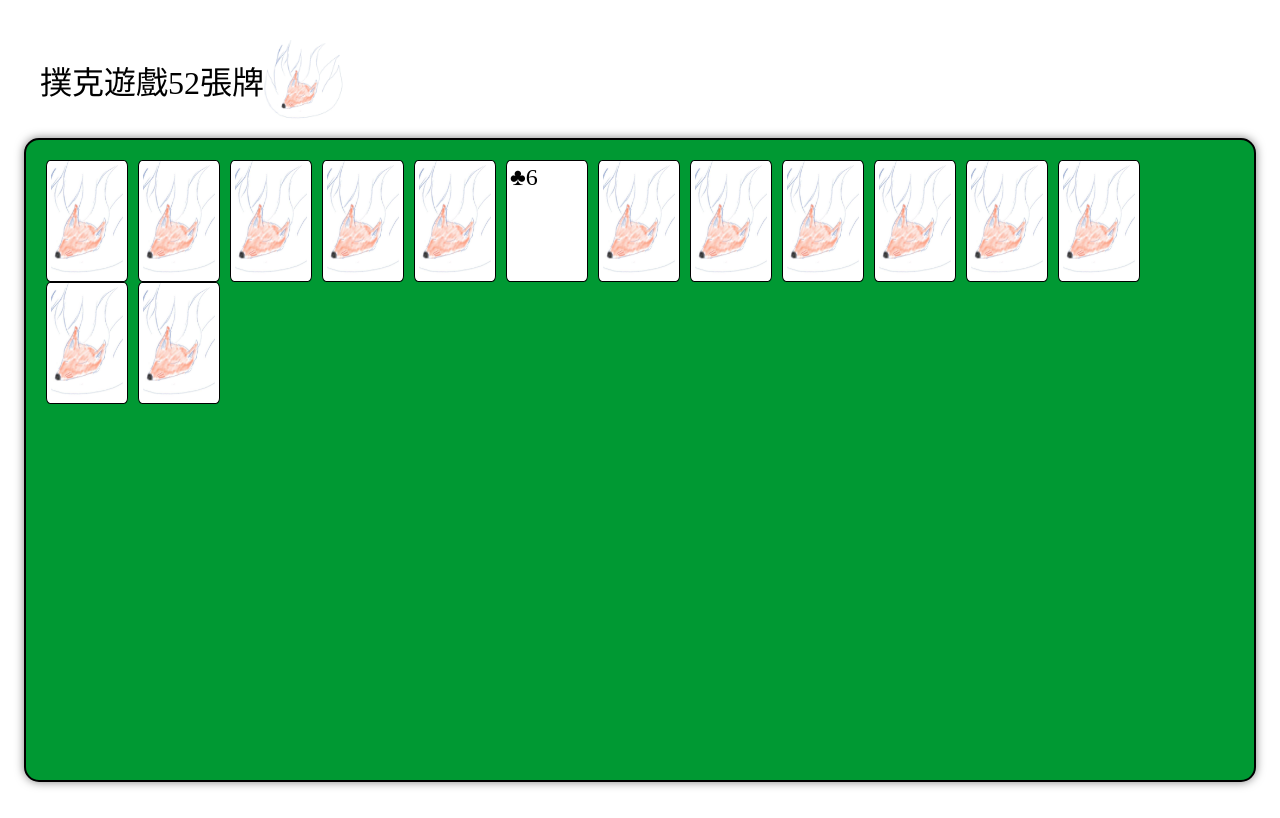
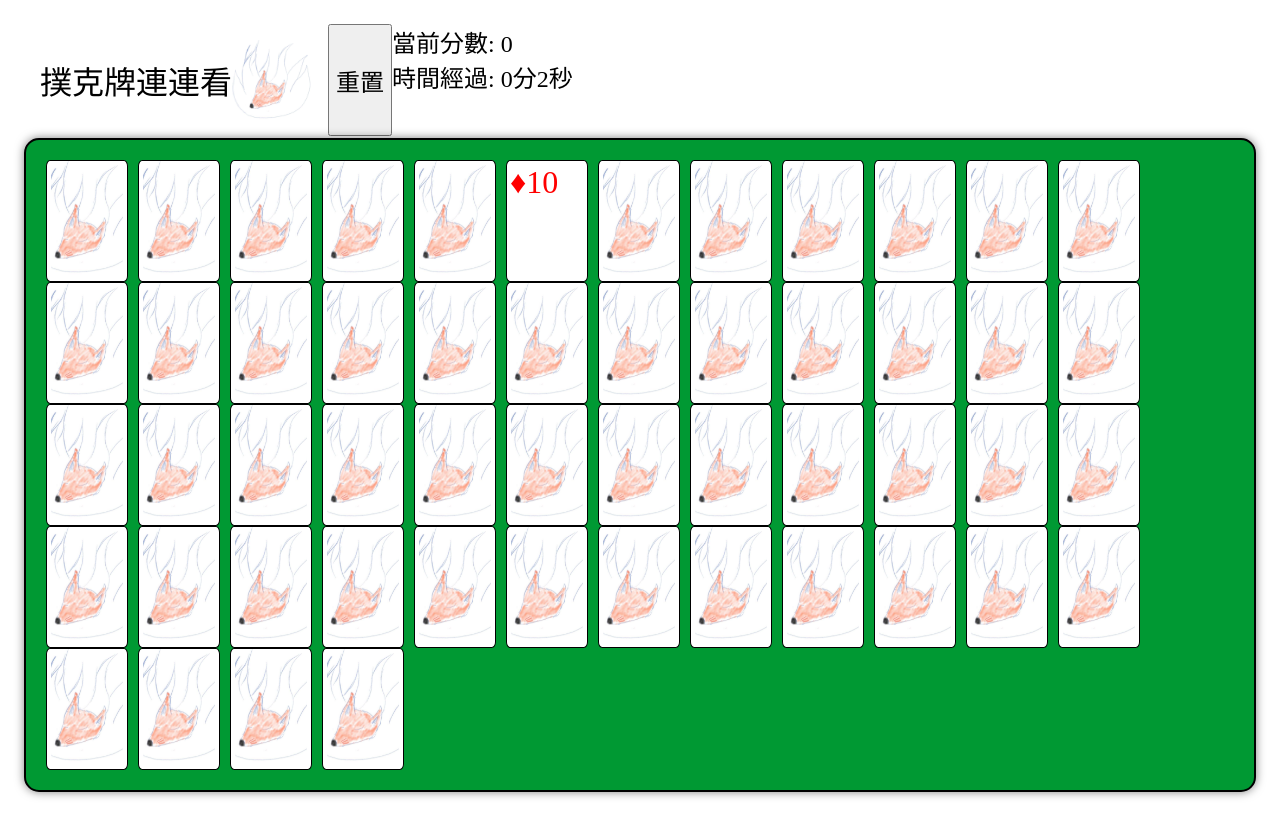
Before and after one commit to kabuto412rock/ithelp-pokergame, a Vue app: page / in a window 1280 px wide. Both pictures are taken after a click on the element 547 px from the left and 218 px from the top of the page. Built offline with nearby package versions, Linux system fonts and the light colour scheme.

Commit message:
實作撲克牌連連看

```diff
--- a/src/components/Card.vue
+++ b/src/components/Card.vue
@@ -3,7 +3,8 @@ import { computed } from "vue";
 import { PokerValuesMap } from "../utils/constants";
 const props = defineProps({
     value: Number,
-    isOpen: Boolean
+    isOpen: Boolean,
+    isDone: Boolean,
 });
 const emit = defineEmits(["poker-flip"]);
 const pokerValue = props.value;
@@ -15,7 +16,10 @@ const numberClass = PokerValuesMap[pokerValue].isRed ? 'card-red' : '';
 
 </script>
 <template>
-    <div class="card " @click="emit('poker-flip', value)">
+    <div v-show="isDone" class="card card-done">
+        <div>{{ content }}</div>
+    </div>
+    <div v-show="!isDone" class="card " @click="emit('poker-flip', value)">
         <Transition name="card-flip" @click="isOPen = !isOPen">
             <div v-if="isOpen" class="card-front" :class="numberClass">{{ content }}</div>
             <div v-else class="card-back"></div>
@@ -34,7 +38,7 @@ const numberClass = PokerValuesMap[pokerValue].isRed ? 'card-red' : '';
 }
 
 .card {
-    --card-font-size: 1.5rem;
+    --card-font-size: 2rem;
     --card-width: 5rem;
     --card-height: calc(var(--card-width)*1.5);
     width: var(--card-width);
@@ -72,4 +76,9 @@ div.card-back {
 .card-red {
     color: red;
 }
+
+.card-done {
+    background-color: green;
+    color: balck;
+}
 </style>
--- a/src/components/FoxyHeader.vue
+++ b/src/components/FoxyHeader.vue
@@ -3,7 +3,7 @@
 </script>
 <template>
     <header>
-        <div>撲克遊戲52張牌</div>
+        <div>撲克牌連連看</div>
         <img src="../assets/imgs/foxy01.jpg" class="foxyHead" />
     </header>
 </template>
--- a/src/components/GameBoard.vue
+++ b/src/components/GameBoard.vue
@@ -1,22 +1,90 @@
 <script setup>
-import { ref } from "vue";
+import { computed, onMounted, reactive, ref, watch } from "vue";
+import { geneateShuffleDeck } from "../utils/poker-helper";
 import Card from "./Card.vue";
-const boardCards = ref(
-    new Array(14)
-        .fill(1).map((v, index) => ({ value: index, isOpen: false }))
-);
+
+const boardCards = ref(geneateShuffleDeck());
+const gameScore = ref(0);
+const game = reactive({
+    timer: 0,
+    timerInterval: null,
+    deckCards: [],
+    result: '進行中',
+})
+
+function resetGame() {
+    boardCards.value = geneateShuffleDeck();
+    gameScore.value = 0;
+    game.deckCards = [];
+    clearInterval(game.timerInterval);
+    game.timerInterval = null;
+    game.timer = 0;
+}
 function toggleFlip(num) {
-    console.log(num);
-    // 找到對應的牌，並且翻牌
+    // 當開始翻牌才開始計時
+    if (game.timerInterval == null) {
+        game.timerInterval = setInterval(() => {
+            game.timer++;
+        }, 1000);
+    }
+    // 找到點到的牌
     const targetIdx = boardCards.value.findIndex((item) => item.value === num)
-    boardCards.value[targetIdx].isOpen = !boardCards.value[targetIdx].isOpen;
+    const currentCard = boardCards.value[targetIdx]
+
+
+    // 已經翻開的牌，蓋回去
+    if (currentCard.isOpen) {
+        currentCard.isOpen = false;
+        game.deckCards = game.deckCards.filter((item) => item.value !== num);
+        return;
+    }
+    // 翻開超過 6 張牌，全蓋回去
+    if (game.deckCards.length > 5) {
+        game.deckCards.forEach((deckItem) => {
+            const targetIdx = boardCards.value.findIndex((item) => item.value === deckItem.value)
+            boardCards.value[targetIdx].isOpen = false;
+        })
+        game.deckCards = [];
+        return;
+    }
+    // 當 boardCards 改變時，檢查是否有相同牌翻開
+    const sameIndex = game.deckCards.findIndex((item) => item.value % 13 === currentCard.value % 13);
+    if (sameIndex != -1) {
+        gameScore.value += currentCard.value % 13 + 1;
+        game.deckCards[sameIndex].isDone = true;
+
+        // 將相同的牌數字的卡從 累積卡區 移除
+        game.deckCards.splice(sameIndex, 1);
+        // 將相同牌從 boardCards 移除
+        currentCard.isDone = true;
+    } else {
+        currentCard.isOpen = true;
+        game.deckCards.push(currentCard);
+    }
+
 }
+const timerFormat = computed(() => {
+    const min = Math.floor(game.timer / 60);
+    const sec = game.timer % 60;
+    return `${min}分${sec}秒`;
+});
+watch(gameScore, (newScore, oldScore) => {
+    if (newScore >= 182) {
+        alert(`遊戲結束，花費時間: ${timerFormat.value} 總分數: ${newScore}!!!`);
+        resetGame();
+    }
+});
 </script>
 <template>
+    <button style="font-size: 1.5rem;" @click="resetGame">重置</button>
+    <div style="font-size:1.5rem;">
+        <div>當前分數: {{ gameScore }}</div>
+        <div>時間經過: {{ timerFormat }}</div>
+    </div>
     <div class="game-board">
         <div class="card-row">
-            <Card v-for="card in boardCards" key="card.value" :value="card.value" :isOpen="card.isOpen"
-                @poker-flip="toggleFlip" />
+            <Card v-for="card in boardCards" :key="card.value" :value="card.value" :isOpen="card.isOpen"
+                :isDone="card.isDone" @poker-flip="toggleFlip" />
         </div>
     </div>
 </template>
--- /dev/null
+++ b/src/utils/poker-helper.js
@@ -0,0 +1,40 @@
+/**
+ * 撲克牌
+ * @typedef {Object} Card
+ * @property {Number} value - 點數(0~52)
+ * @property {boolean} isOpen - 是否已翻開
+ */
+/**
+ * 洗撲克牌
+ * @param {Card[]} deck
+ * @returns
+ */
+function shuffle(deck) {
+    let length = deck.length;
+    for (let i = 0; i < length; i++) {
+        let rand_to_swap = Math.floor(Math.random()*(length-i));
+        let tmp = deck[length-1-i];
+        deck[length-1-i] = deck[rand_to_swap];
+        deck[rand_to_swap] = tmp;
+    }
+    return deck;
+}
+
+/** 洗好的撲克牌
+ * @returns {Card[]} 洗好的撲克牌
+ */
+function geneateShuffleDeck() {
+    let deck = [];
+    for (let i = 0; i < 52; i++) {
+        deck.push({
+            value: i,
+            isOpen: false,
+            isDone: false
+        });
+    }
+    return shuffle(deck);
+}
+
+export {
+    geneateShuffleDeck,
+}
```
